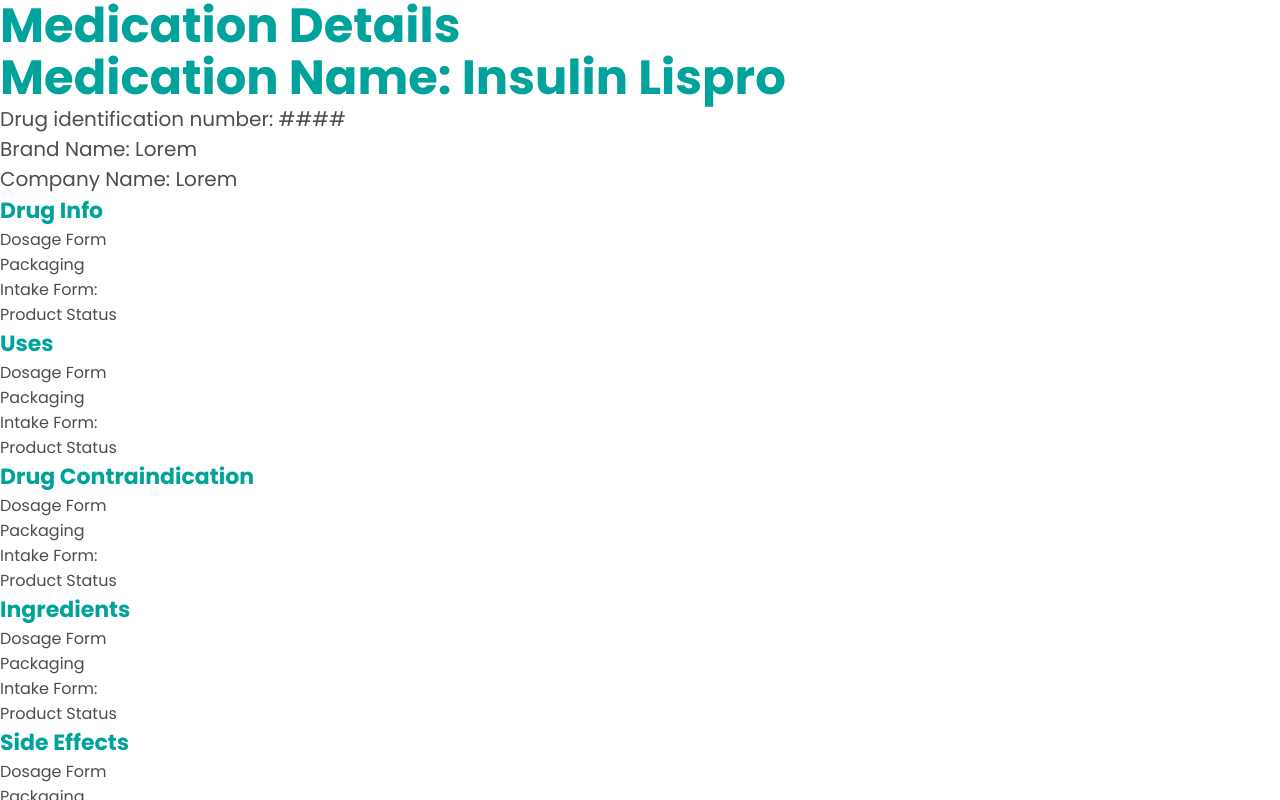
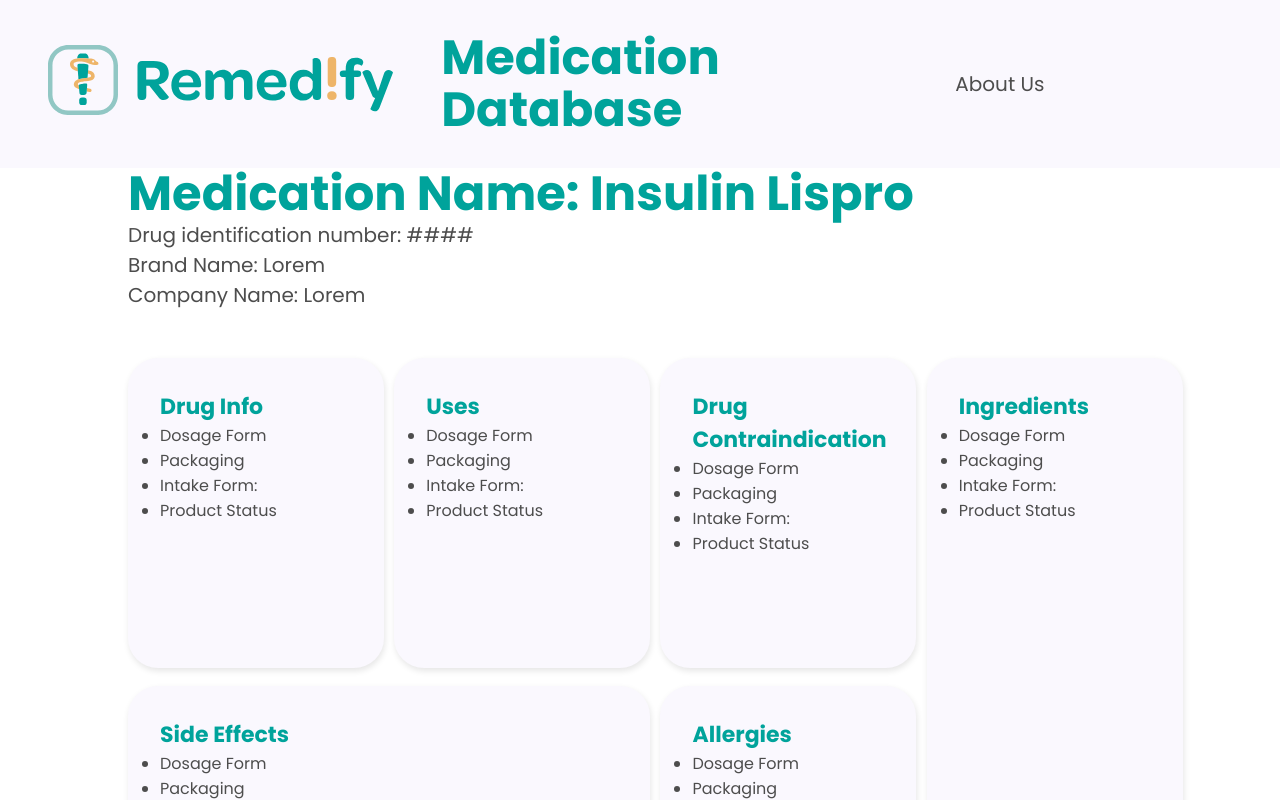
Before and after one commit to Crystalhtc/remedify-web-supplement, a Next.js app: page /dashboard in a window 1280 px wide. Shown: the top 800 px of the page. Built offline with nearby package versions, Linux system fonts and the light colour scheme.

Commit message:
add basic structure of dashboard

```diff
--- /dev/null
+++ b/src/app/dashboard/Dashboard.module.css
@@ -0,0 +1,34 @@
+.main {
+    width: 80%;
+    max-width: 1440px;
+    margin: 0 auto;
+}
+.outerBentoContainer {
+    display: grid;
+    grid-template-columns: 25% 25% 25% 25%;
+    grid-template-rows: 50% 50%;
+    grid-auto-flow: row;
+    grid-column-gap: 1%;
+    grid-row-gap: 3%;
+}
+.outerBentoContainer section {
+    border-radius: 30px;
+    background: var(--Silver-White, #FAF8FE);
+    box-shadow: 1px 3px 6px 0px rgba(0, 0, 0, 0.10);
+    padding: 2rem;
+    margin: 3rem 0;
+    width: 100%;
+    height: 100%;
+}
+@media (prefers-color-scheme: dark) {
+    .outerBentoContainer section {
+      color: var(--text)!important;
+    }
+}
+.ingredients {
+    grid-column: 4;
+    grid-row: 1 / 3;
+}
+.sideEffects {
+    grid-column: 1 / 3;
+}
--- a/src/app/dashboard/page.js
+++ b/src/app/dashboard/page.js
@@ -1,16 +1,18 @@
+import styles from './Dashboard.module.css'
+import Header from '../components/Header/Header';
+
 export default function MedicationDetails() {
 
     return (
         <div>
-        <header>
-            <h1>Medication Details</h1>
-        </header>
-        <main>
+            <Header />
+            <main className={styles.main}>
                 <h2>Medication Name: Insulin Lispro</h2>
                 <p>Drug identification number: ####</p>
                 <p>Brand Name: Lorem</p>
                 <p>Company Name: Lorem</p>
 
+                <div className={styles.outerBentoContainer}>
                     <section>
                         <h3>Drug Info</h3>
                         <ul>
@@ -41,7 +43,7 @@ export default function MedicationDetails() {
                         </ul>
                     </section>
 
-            <section>
+                    <section className={styles.ingredients}>
                         <h3>Ingredients</h3>
                         <ul>
                             <li>Dosage Form</li>
@@ -51,7 +53,7 @@ export default function MedicationDetails() {
                         </ul>
                     </section>
 
-            <section>
+                    <section className={styles.sideEffects}>
                         <h3>Side Effects</h3>
                         <ul>
                             <li>Dosage Form</li>
@@ -70,6 +72,7 @@ export default function MedicationDetails() {
                             <li>Product Status</li>
                         </ul>
                     </section>
+                </div>
             </main>
         </div>
     );
```
Lines whose indentation alone changed are shown as unchanged.
